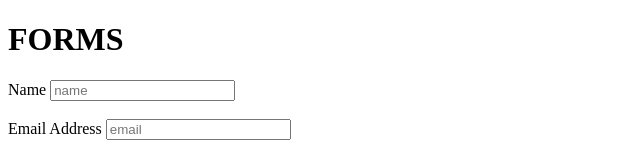
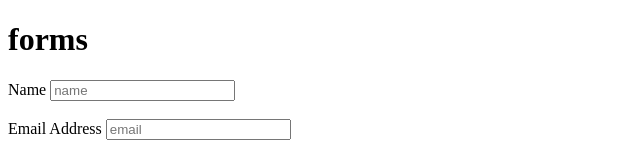
Before and after one commit to nchawra2/html_ass_02, a plain HTML site: page index.html in a window 1280 px wide. Shown: the top 156 px of the page, without its empty margins (0-640 px from the left). Drawn offline with Linux system fonts and the light colour scheme.

Commit message:
html ass 02

```diff
--- a/index.html
+++ b/index.html
@@ -7,7 +7,7 @@
     <title>Document</title>
 </head>
 <body>
-    <h1>FORMS</h1>
+    <h1>forms</h1>
     <form action="./submit.html">
     <label for="name">Name</label>
     <input type="text" id="name" value="" name="name" placeholder="name" required><br>
```
